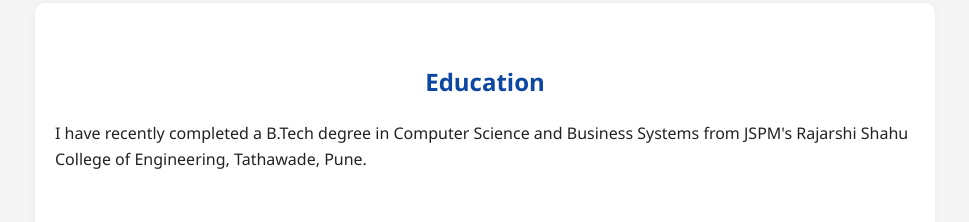
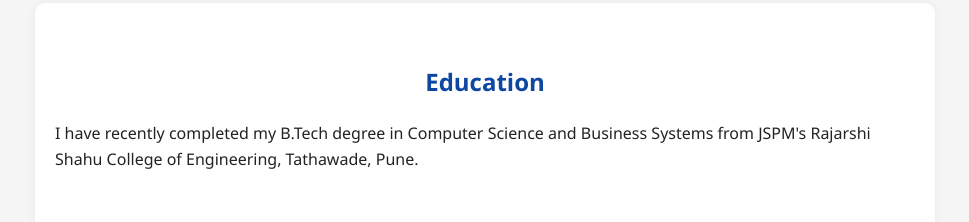
Before and after one commit to soham7989/Profile, a plain HTML site: page index.html in a window 1280 px wide. Shown: the part 1060-1282 px from the top of the page, without its empty margins (155-1124 px from the left). Drawn offline with Linux system fonts and the light colour scheme.

Commit message:
Update index.html

```diff
--- a/index.html
+++ b/index.html
@@ -48,7 +48,7 @@
   <section id="education">
     <h2>Education</h2>
     <p>
-      I have recently completed a B.Tech degree in Computer Science and Business Systems
+      I have recently completed my B.Tech degree in Computer Science and Business Systems
       from JSPM's Rajarshi Shahu College of Engineering, Tathawade, Pune.
     </p>
   </section>
```
